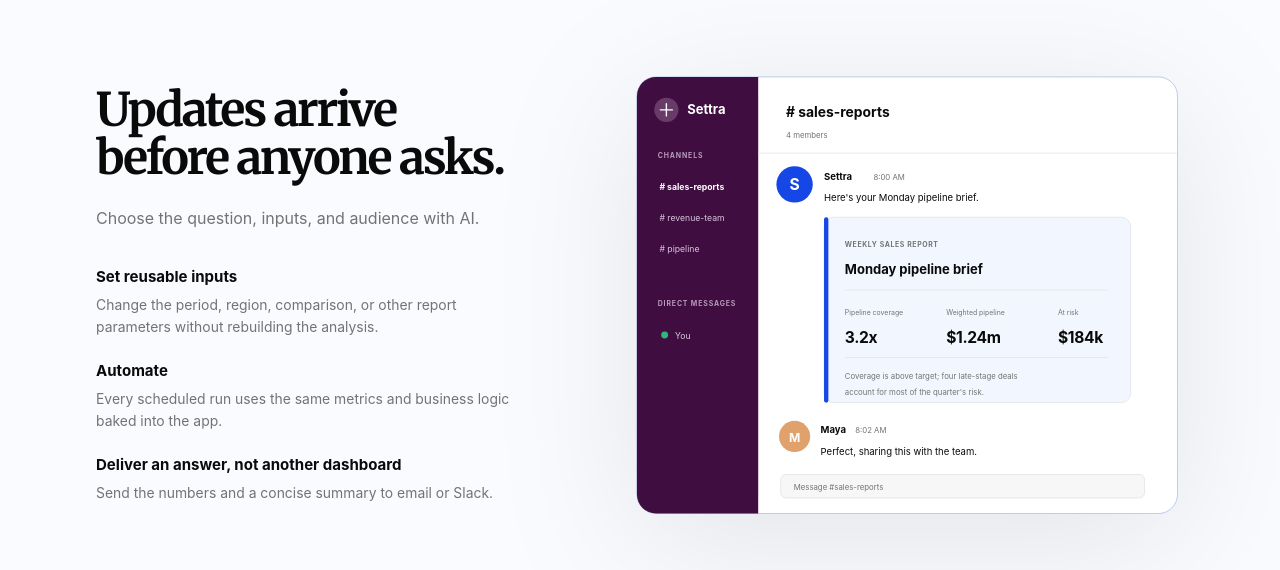
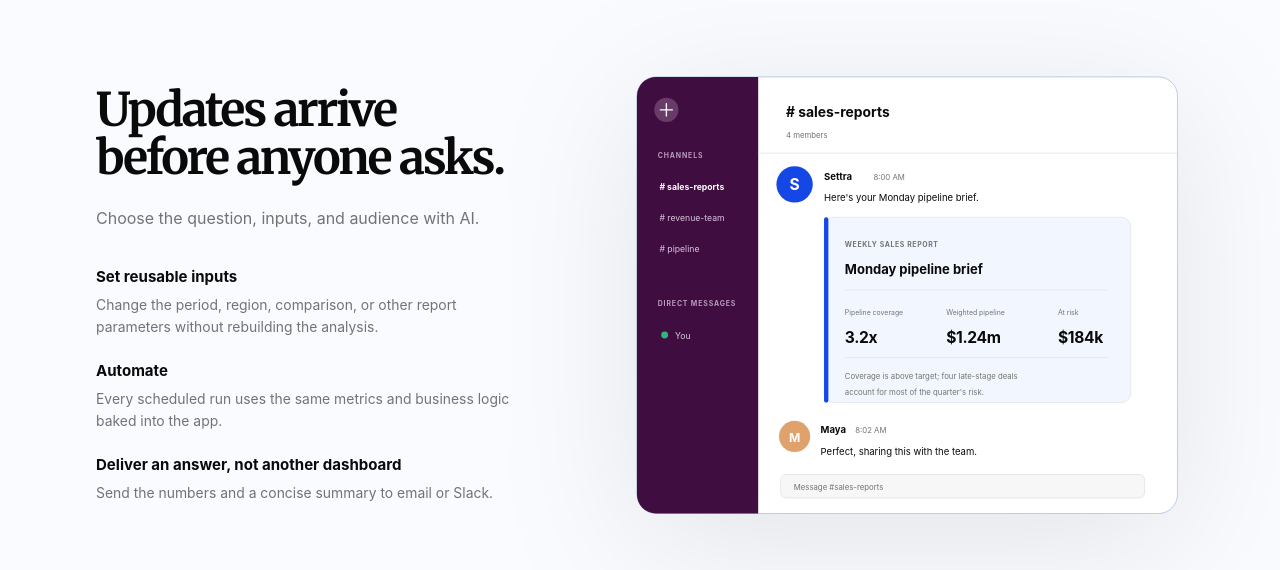
Before and after one commit to omhq/settra-website, a Next.js app: page / in a window 1280 px wide. Shown: the part 628-1198 px from the top of the page. Built offline with nearby package versions, Linux system fonts and the light colour scheme.

Commit message:
Update page.tsx

```diff
--- a/app/page.tsx
+++ b/app/page.tsx
@@ -147,7 +147,7 @@
       <g className="message-rail-copy">
         <circle cx="42" cy="46" r="14" />
         <path d="M35 46h14M42 39v14" />
-        <text className="message-workspace-name" x="66" y="51">Settra</text>
+        <text className="message-workspace-name" x="66" y="51"></text>
         <text className="message-rail-label" x="32" y="102">CHANNELS</text>
         <text className="message-channel-active" x="34" y="138">#  sales-reports</text>
         <text className="message-channel" x="34" y="174">#  revenue-team</text>
```
